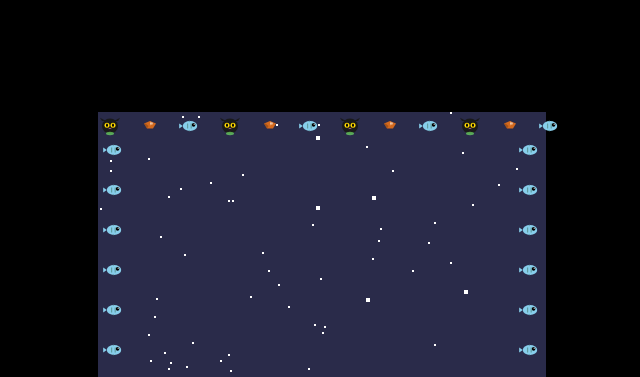
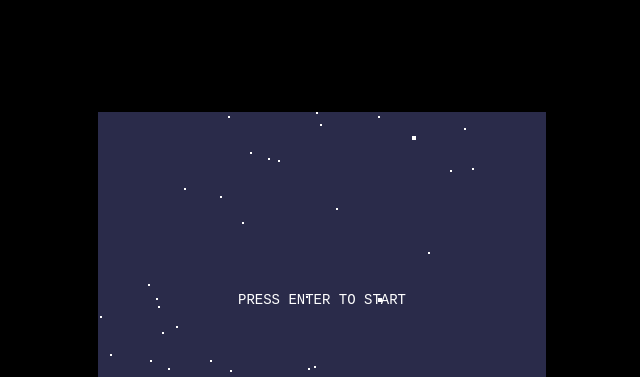
Before and after one commit to freddobson/CATS_IN_SPACE, a website with bundled scripts: page index.html in a window 1280 px wide. Shown: the top 377 px of the page, without its empty margins (318-958 px from the left). Built offline with nearby package versions, Linux system fonts and the light colour scheme.

Commit message:
feat: remove title border, reduce stars 50%, increase crawl text 2x, move crawl up and prompt up 25%

```diff
--- a/src/cfg.js
+++ b/src/cfg.js
@@ -16,7 +16,7 @@ export const CFG = {
 
   // rendering
   tile: 1,
-  starCount: 120,
+  starCount: 60,
 
   // player (speeds reduced 33% for bigger sprites, then +10%, fire rate +35%)
   playerSpeed: 96,
--- a/src/render.js
+++ b/src/render.js
@@ -129,89 +129,7 @@ export function render(state, ctx, VIEW_W, VIEW_H) {
 }
 
 function renderTitle(state, ctx, VIEW_W, VIEW_H) {
-  // Draw decorative border with alternating Gizmo and powerups
-  const assets = state.assets || {};
-  const borderSpacing = 20;
-
-  // Top border
-  for (let x = 0; x < VIEW_W; x += borderSpacing) {
-    if ((x / borderSpacing) % 3 === 0) {
-      // Draw Gizmo
-      if (assets.gizmo) {
-        ctx.drawImage(assets.gizmo, x, 2, 12, 10);
-      } else {
-        ctx.fillStyle = "#7CFF6B";
-        ctx.fillRect(x + 2, 3, 8, 8);
-      }
-    } else if ((x / borderSpacing) % 3 === 1) {
-      // Draw treat
-      if (assets.treat) {
-        ctx.drawImage(assets.treat, x, 2, 12, 10);
-      } else {
-        ctx.fillStyle = "#FFB366";
-        ctx.fillRect(x + 4, 4, 4, 4);
-      }
-    } else {
-      // Draw fish
-      if (assets.fish) {
-        ctx.drawImage(assets.fish, x, 2, 12, 10);
-      } else {
-        ctx.fillStyle = "#FF99FF";
-        ctx.fillRect(x + 4, 4, 4, 4);
-      }
-    }
-  }
-
-  // Bottom border
-  for (let x = 0; x < VIEW_W; x += borderSpacing) {
-    if ((x / borderSpacing) % 3 === 0) {
-      // Draw Gizmo
-      if (assets.gizmo) {
-        ctx.drawImage(assets.gizmo, x, VIEW_H - 12, 12, 10);
-      } else {
-        ctx.fillStyle = "#7CFF6B";
-        ctx.fillRect(x + 2, VIEW_H - 11, 8, 8);
-      }
-    } else if ((x / borderSpacing) % 3 === 1) {
-      // Draw treat
-      if (assets.treat) {
-        ctx.drawImage(assets.treat, x, VIEW_H - 12, 12, 10);
-      } else {
-        ctx.fillStyle = "#FFB366";
-        ctx.fillRect(x + 4, VIEW_H - 10, 4, 4);
-      }
-    } else {
-      // Draw fish
-      if (assets.fish) {
-        ctx.drawImage(assets.fish, x, VIEW_H - 12, 12, 10);
-      } else {
-        ctx.fillStyle = "#FF99FF";
-        ctx.fillRect(x + 4, VIEW_H - 10, 4, 4);
-      }
-    }
-  }
-
-  // Side borders (left and right)
-  for (let y = 14; y < VIEW_H - 12; y += borderSpacing) {
-    // Left border
-    if ((y / borderSpacing) % 3 === 0 && assets.gizmo) {
-      ctx.drawImage(assets.gizmo, 2, y, 12, 10);
-    } else if ((y / borderSpacing) % 3 === 1 && assets.treat) {
-      ctx.drawImage(assets.treat, 2, y, 12, 10);
-    } else if (assets.fish) {
-      ctx.drawImage(assets.fish, 2, y, 12, 10);
-    }
-
-    // Right border
-    if ((y / borderSpacing) % 3 === 0 && assets.gizmo) {
-      ctx.drawImage(assets.gizmo, VIEW_W - 14, y, 12, 10);
-    } else if ((y / borderSpacing) % 3 === 1 && assets.treat) {
-      ctx.drawImage(assets.treat, VIEW_W - 14, y, 12, 10);
-    } else if (assets.fish) {
-      ctx.drawImage(assets.fish, VIEW_W - 14, y, 12, 10);
-    }
-  }
-
+  // Clean minimal title screen - no border
   ctx.textAlign = "left";
 }
 
--- a/style.css
+++ b/style.css
@@ -1,6 +1,6 @@
 html, body {
   margin: 0;
-  background: black;
+  background: #000000;
   overflow: hidden;
 }
 canvas {
@@ -9,7 +9,7 @@ canvas {
 /* Star Wars crawl effect */
 #crawl-container {
   position: fixed;
-  top: 40%;
+  top: 15%;
   left: 50%;
   width: 400px;
   height: 600px;
@@ -25,7 +25,7 @@ canvas {
 /* Press Enter prompt */
 #press-enter {
   position: fixed;
-  top: 50%;
+  top: 37.5%;
   left: 50%;
   transform: translate(-50%, -50%);
   font-family: monospace;
@@ -78,14 +78,14 @@ canvas {
 }
 
 .crawl h1 {
-  font-size: 28px;
+  font-size: 56px;
   font-weight: bold;
   margin-bottom: 20px;
   letter-spacing: 5px;
 }
 
 .crawl p {
-  font-size: 20px;
+  font-size: 40px;
   line-height: 1.6;
   letter-spacing: 2px;
 }
```
